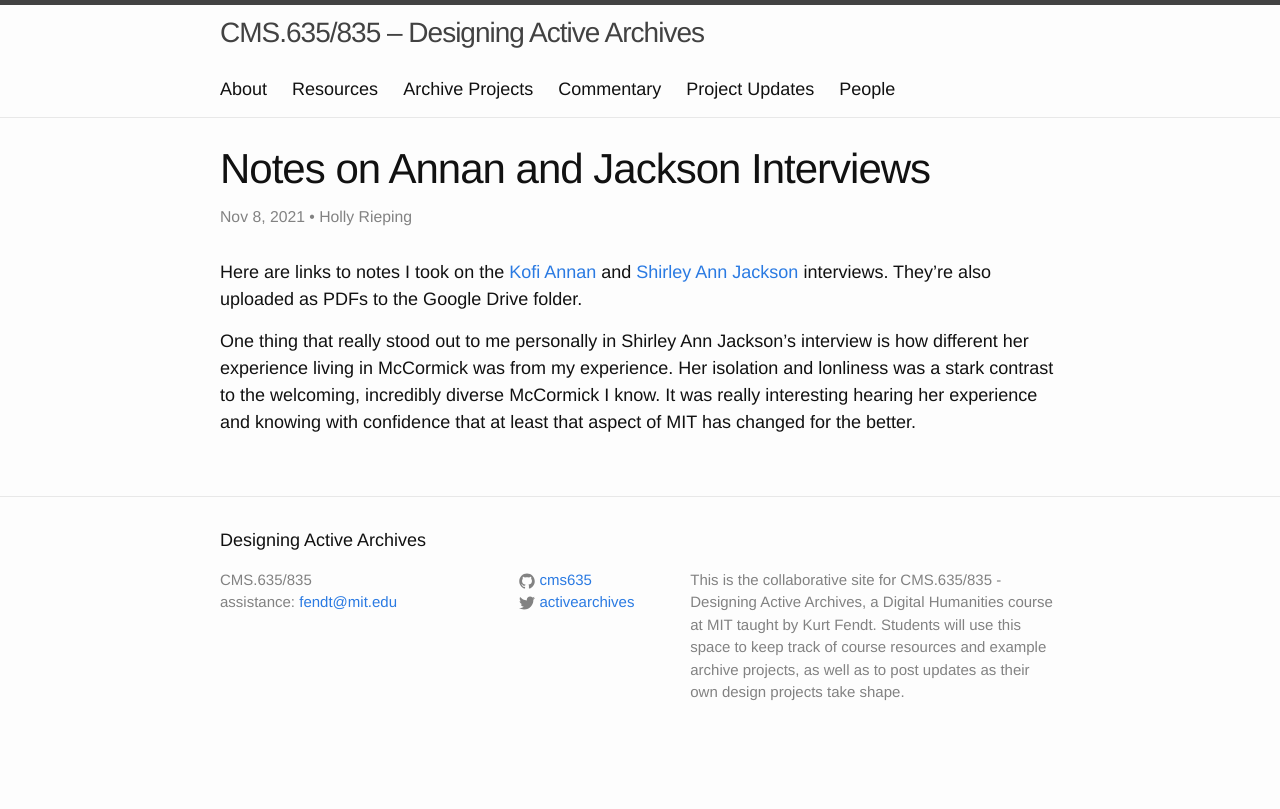
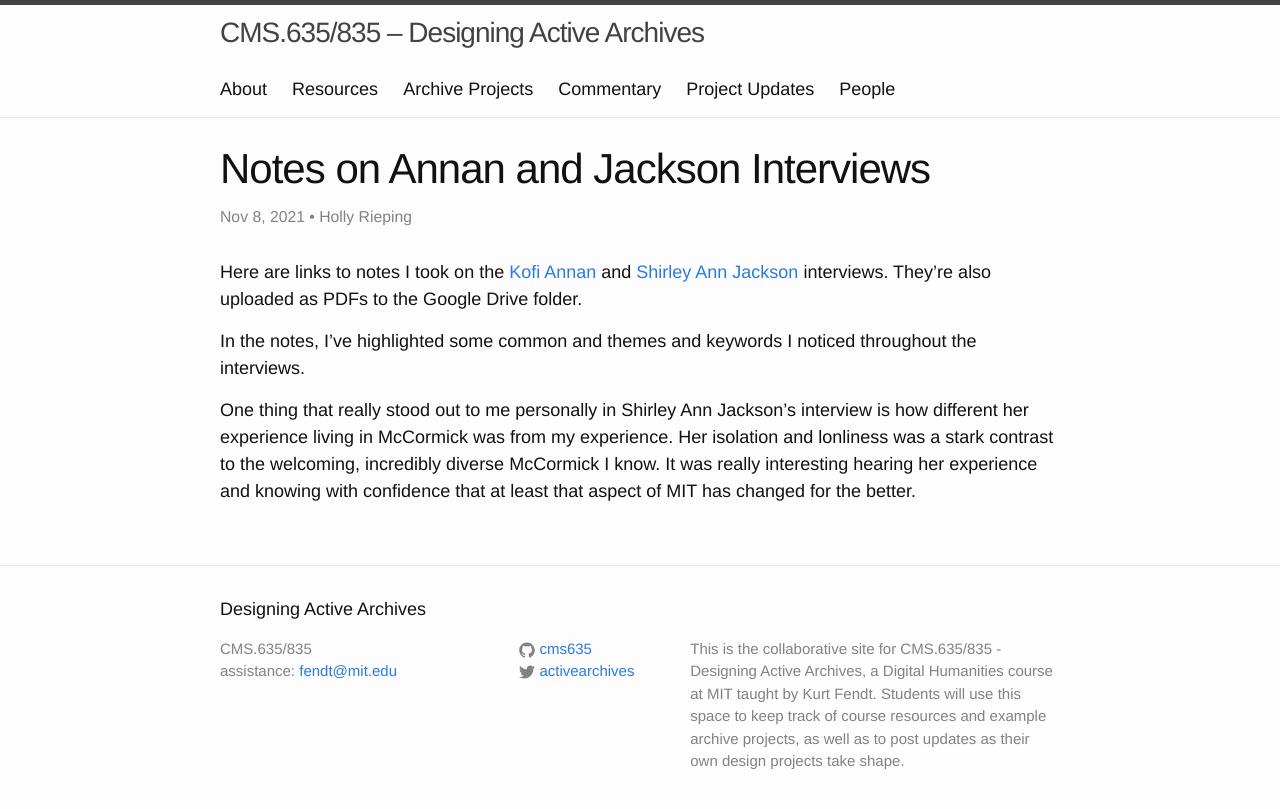
Before and after one commit to cms635/cms635.github.io, a Jekyll site: the page built from _posts/2021-11-08-notes-on-annan-and-jackson-interviews.md, in a window 1280 px wide. Shown: the top 809 px of the page. Built offline with Jekyll 4.4.1, drawn with Linux system fonts in a browser that asks for light colours.

Commit message:
Create 2021-11-08-notes-on-annan-and-jackson-interviews.md

```diff
--- a/_posts/2021-11-08-notes-on-annan-and-jackson-interviews.md
+++ b/_posts/2021-11-08-notes-on-annan-and-jackson-interviews.md
@@ -7,4 +7,6 @@ author: Holly Rieping
 ---
 Here are links to notes I took on the [Kofi Annan](https://drive.google.com/file/d/1fOyGIUTxkbbUlbWoX9SRTQDHvV3mawrY/view?usp=sharing) and [Shirley Ann Jackson](https://drive.google.com/file/d/1H1mRJAvEyJGfVPfu7pT1VfpClUqes9FV/view?usp=sharing) interviews. They're also uploaded as PDFs to the Google Drive folder.
 
+In the notes, I've highlighted some common and themes and keywords I noticed throughout the interviews.
+
 One thing that really stood out to me personally in Shirley Ann Jackson's interview is how different her experience living in McCormick was from my experience. Her isolation and lonliness was a stark contrast to the welcoming, incredibly diverse McCormick I know. It was really interesting hearing her experience and knowing with confidence that at least that aspect of MIT has changed for the better.
```
